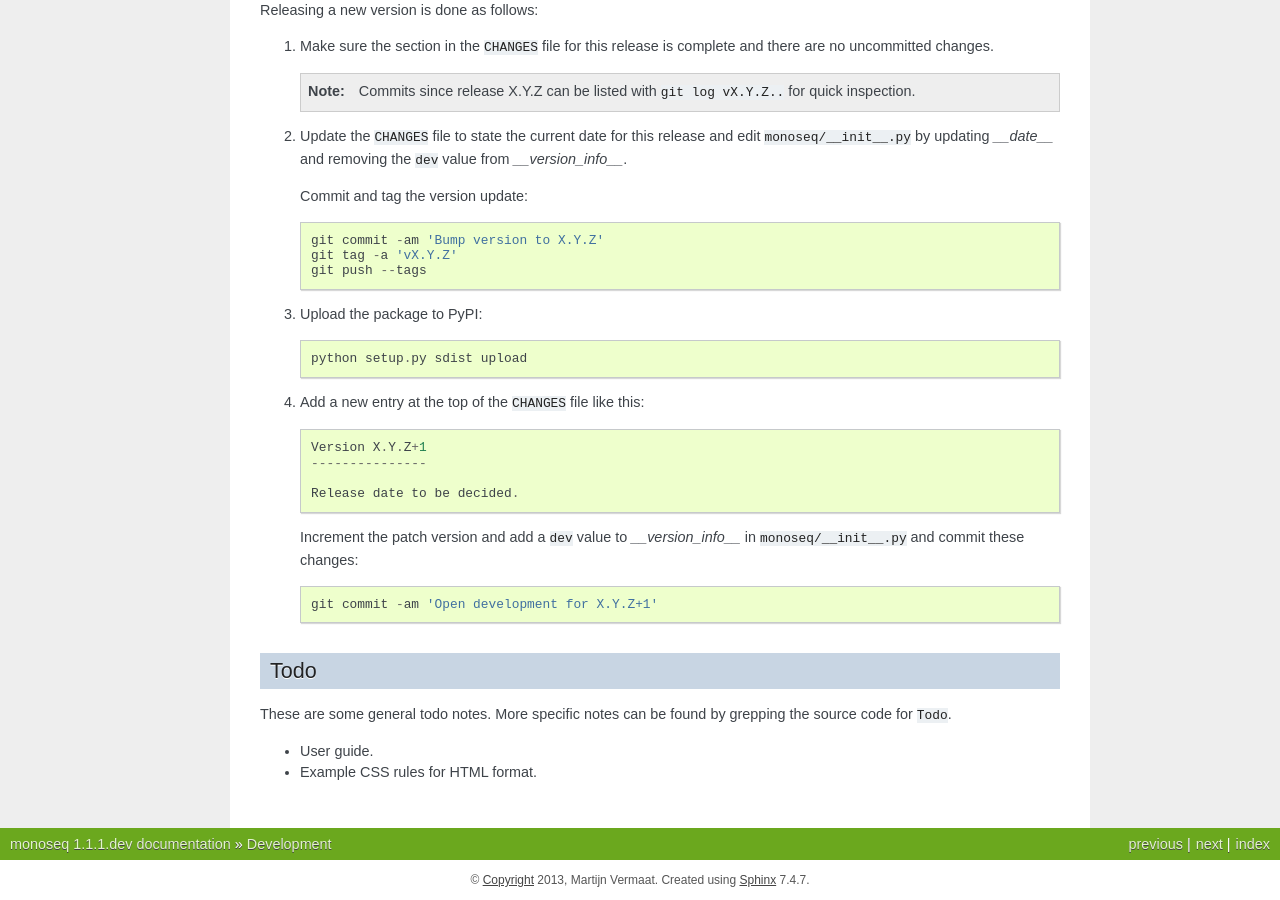
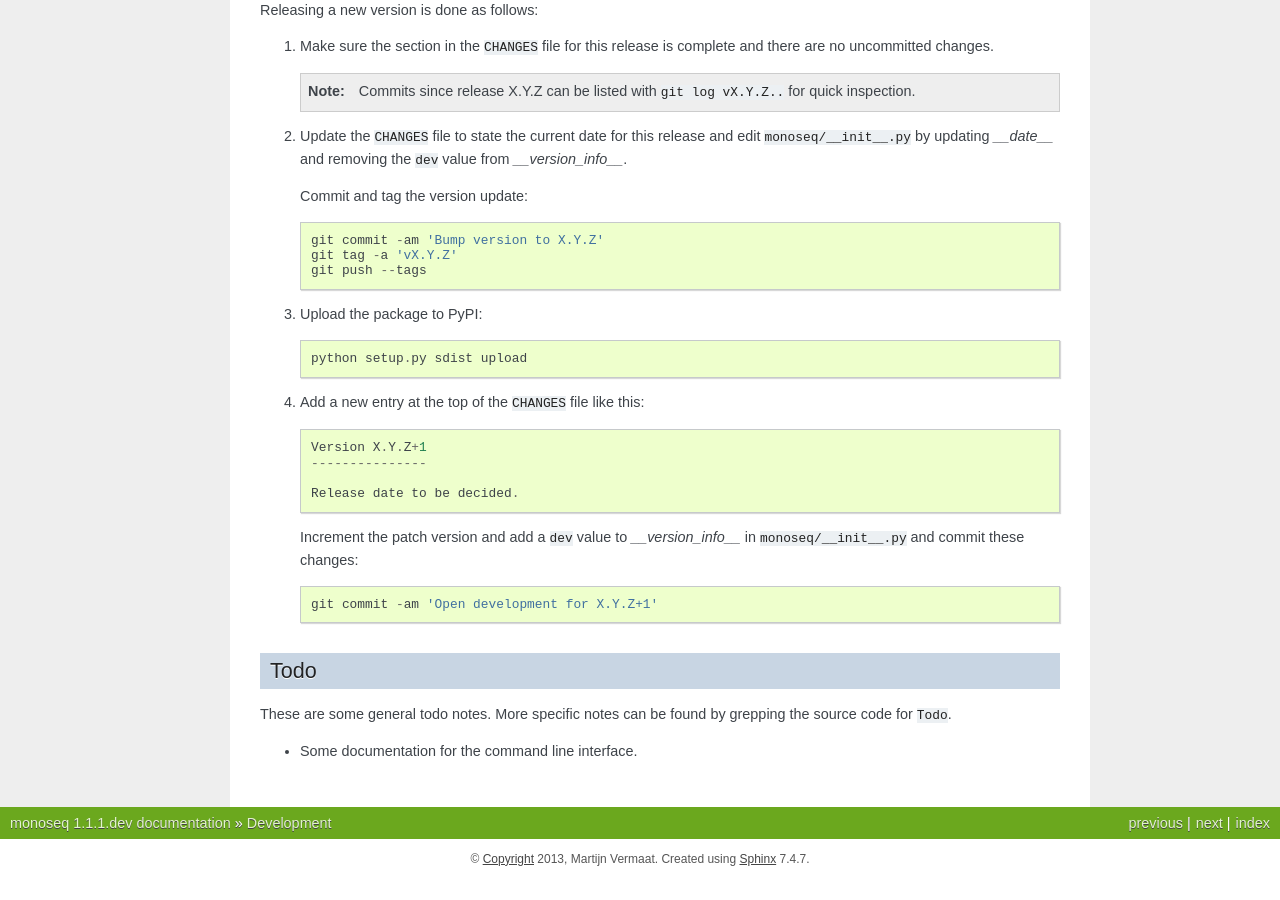
Before and after one commit to martijnvermaat/monoseq, a Sphinx documentation site: the page built from doc/development.rst, in a window 1280 px wide and 900 px high, scrolled down 754 px. Built offline with Sphinx 7.4.7, drawn with Linux system fonts in a browser that asks for light colours; after the commit the page ends 1633 px from its top, so only the background shows below that.

Commit message:
Update todo notes

```diff
--- a/doc/development.rst
+++ b/doc/development.rst
@@ -89,8 +89,7 @@ Todo
 These are some general todo notes. More specific notes can be found by
 grepping the source code for ``Todo``.
 
-* User guide.
-* Example CSS rules for HTML format.
+* Some documentation for the command line interface.
 
 
 .. _nose: https://nose.readthedocs.org/
```
